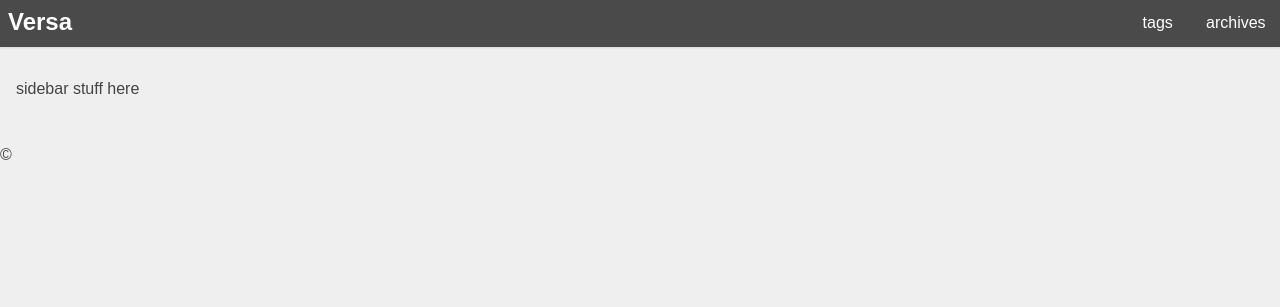
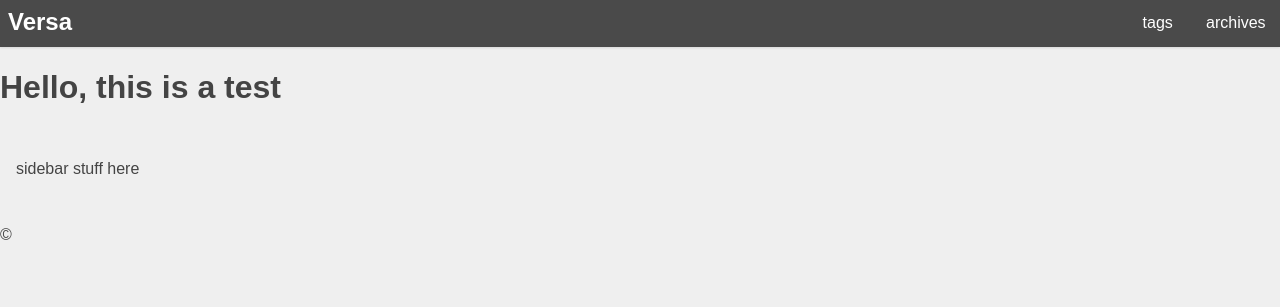
Before and after one commit to meskarune/versa, a Flask app: page / in a window 1280 px wide. Shown: the top 307 px of the page. Run offline with Flask 2, Linux system fonts and the light colour scheme; some libraries are stand-ins or nearby versions.

Commit message:
added header to index page

```diff
--- a/app/templates/index.html
+++ b/app/templates/index.html
@@ -1,5 +1,6 @@
 {% extends "base.html" %}
 {% block content %}
+    <h1>Hello, this is a test</h1>
     {% for post in posts %}
       <article>
         {{ post_html | markdown | safe }}
```
